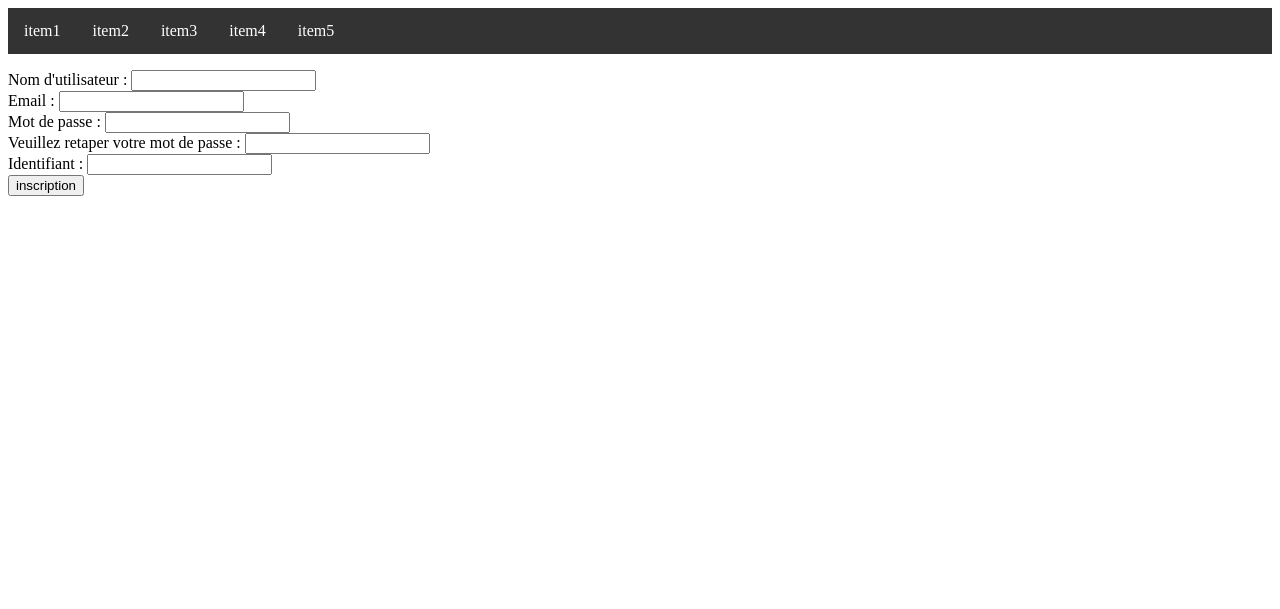
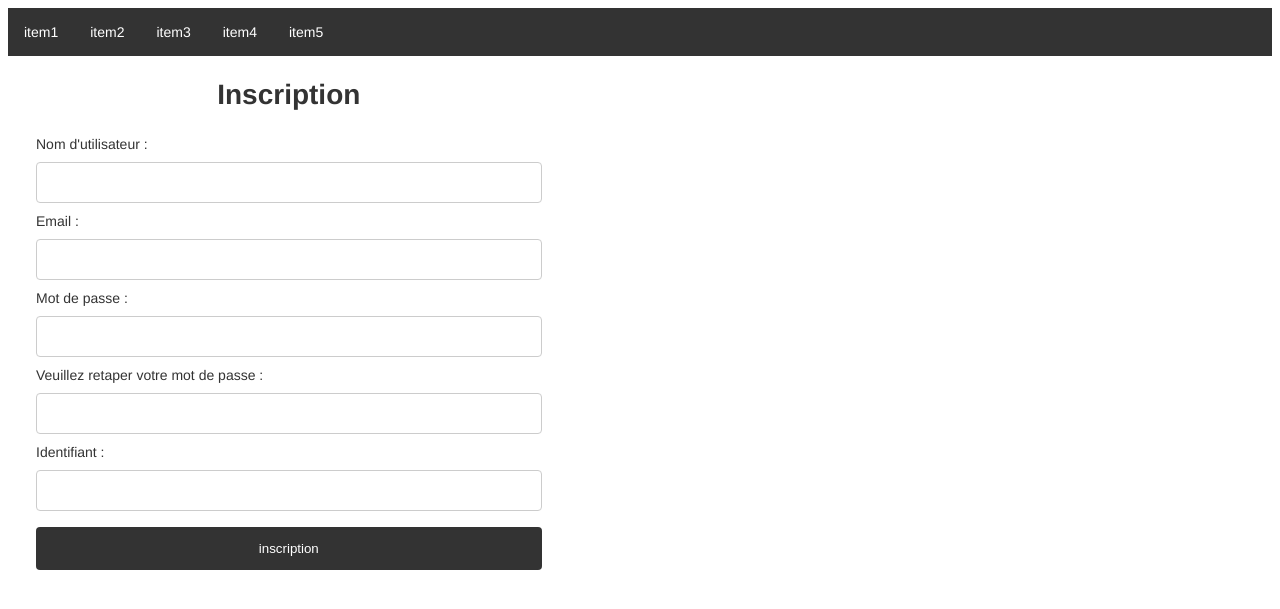
Before and after one commit to Yangui77/Partajeux, a PHP site: template vue/vue_inscription.php in a window 1280 px wide. Shown: the top 609 px of the page. Run offline with PHP 8.4, Linux system fonts and the light colour scheme; the template is opened without the code that fills it, so the values that code supplies are empty.

Commit message:
style connexion inscription affichage des jeux de l'utilisateur

```diff
--- a/style.css
+++ b/style.css
@@ -1,3 +1,11 @@
+body{
+
+font-family: "Helvetica Neue",Helvetica,Arial,sans-serif;
+font-size: 14px;
+line-height: 1.42857143;
+color: #333;}
+
+
 ul {
     list-style-type: none;
     margin: 0;
@@ -44,6 +52,49 @@ color:grey;
 }
 h1{
 font-size: 2em;
+}
+
+.MesJeux{
+width: 40%;
+margin-left: 1em;
+float: left;
+}
+.jeu{
+height:250px;
+overflow: scroll;
+}
+
+
+input[type=Email], input[type=text], select {
+    width: 100%;
+    padding: 12px 20px;
+    margin: 8px 0;
+    display: inline-block;
+    border: 1px solid #ccc;
+    border-radius: 4px;
+    box-sizing: border-box;
+}
+
+input[type=submit] {
+    width: 100%;
+    background-color: #333;
+    color: white;
+    padding: 14px 20px;
+    margin: 8px 0;
+    border: none;
+    border-radius: 4px;
+    cursor: pointer;
+}
+
+input[type=submit]:hover {
+    background-color: grey;
+}
+
+.form{
+    float:left;
+    margin-left: 2em;
+    width: 40%;
+
 
 
 }
--- a/vue/vue_inscription.php
+++ b/vue/vue_inscription.php
@@ -1,10 +1,12 @@
- <form action="./index.php" method="post">
+
+ <form action="./index.php" method="post" class = "form">
+ 		 <H1 style="text-align: center;">Inscription</H1>
         <p>
-        <label for="NomUtilisateur">Nom d'utilisateur</label> : <input type="text" name="NomUtilisateur" id="NomUtilisateur" /><br />
-        <label for="Email">Email</label> :  <input type="Email" name="Email" id="Email" /><br />
-        <label for="Mdp">Mot de passe</label> :  <input type="text" name="Mdp" id="Mdp" /><br />
-        <label for="verif_pass">Veuillez retaper votre mot de passe </label> :  <input type="text" name="verif_pass" id="verif_pass" /><br />
-        <label for="Identifiant">Identifiant</label> :  <input type="text" name="Identifiant" id="Identifiant" /><br />
+        <label for="NomUtilisateur">Nom d'utilisateur</label> : </br><input type="text" name="NomUtilisateur" id="NomUtilisateur" /><br />
+        <label for="Email">Email</label> : </br> <input type="Email" name="Email" id="Email" /><br />
+        <label for="Mdp">Mot de passe</label> : </br> <input type="text" name="Mdp" id="Mdp" /><br />
+        <label for="verif_pass">Veuillez retaper votre mot de passe </label> : </br> <input type="text" name="verif_pass" id="verif_pass" /><br />
+        <label for="Identifiant">Identifiant</label> : </br> <input type="text" name="Identifiant" id="Identifiant" /><br />
 
         <input type="submit" value="inscription" name="inscription" />
 	</p>
```
Also changed, not shown: vue/vue_connexion.php (+7 -5 lines).
